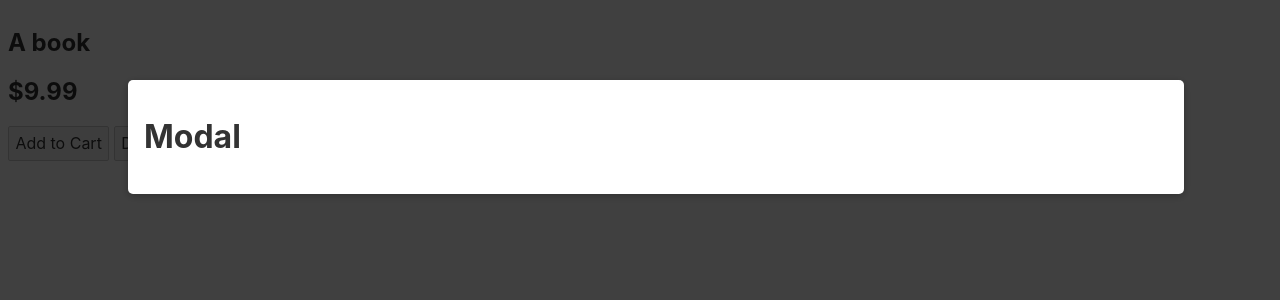
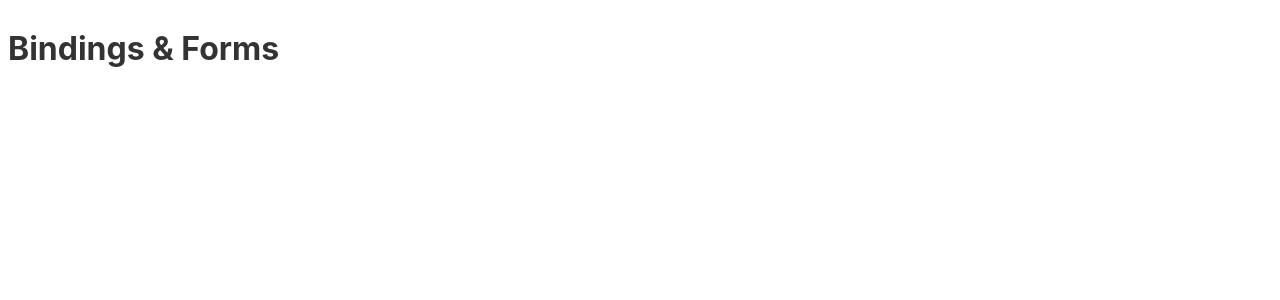
Before and after one commit to SourceSensei/udemy-svelte-course-2, a Svelte app in the folder app1/: page / in a window 1280 px wide. Shown: the top 300 px of the page. Built offline with nearby package versions, Linux system fonts and the light colour scheme.

Commit message:
forms intial

```diff
--- a/app1/src/App.svelte
+++ b/app1/src/App.svelte
@@ -1,31 +1,5 @@
 <script>
-  import Product from "./Product.svelte";
-  import Modal from "./Modal.svelte";
 
-  let products = [
-    {
-      id: "p1",
-      title: "A book",
-      price: 9.99,
-    },
-  ];
-
-  function addToCart(event) {
-    console.log(event);
-  }
-
-  function deleteProduct(event) {
-    console.log(event.detail);
-  }
 </script>
 
-{#each products as product}
-  <Product {...product} on:add-to-cart={addToCart} on:delete={deleteProduct} />
-{/each}
-
-<Modal>
-  <h1>Modal</h1>
-</Modal>
-
-<style>
-</style>
+<h1>Bindings & Forms</h1>
--- a/app1/src/Modal.svelte
+++ /dev/null
@@ -1,35 +0,0 @@
-<script>
-
-
-</script>
-
-<div class="backdrop" />
-<div class="modal" >
-   <slot />
-</div>
-
-<style>
-  .backdrop {
-    position: fixed;
-    top: 0;
-    left: 0;
-    width: 100%;
-    height: 100vh;
-    background: rgba(0, 0, 0, 0.75);
-    z-index: 10;
-  }
-
-  .modal {
-    padding: 1rem;
-    position: fixed;
-    top: 10vh;
-    left: 10%;
-    width: 80%;
-    max-height: 80vh;
-    background: white;
-    border-radius: 5px;
-    z-index: 100;
-    box-shadow: 0 2px 8px rgba(0, 0, 0, 0.26);
-    overflow: scroll;
-  }
-</style>
--- a/app1/src/Product.svelte
+++ /dev/null
@@ -1,19 +0,0 @@
-<script>
-    import {createEventDispatcher} from 'svelte'
-
-    export let title
-    export let price
-
-    const dispatch = createEventDispatcher()
-
-    function addToCart() {
-        dispatch('add-to-cart', {id: 'p1'})
-    }
-</script>
-
-<article>
-    <h1>{title}</h1>
-    <h2>${price}</h2>
-    <button on:click={addToCart}>Add to Cart</button>
-    <button on:click={() => dispatch('delete', 'p1')}>Delete</button>
-</article>
```
